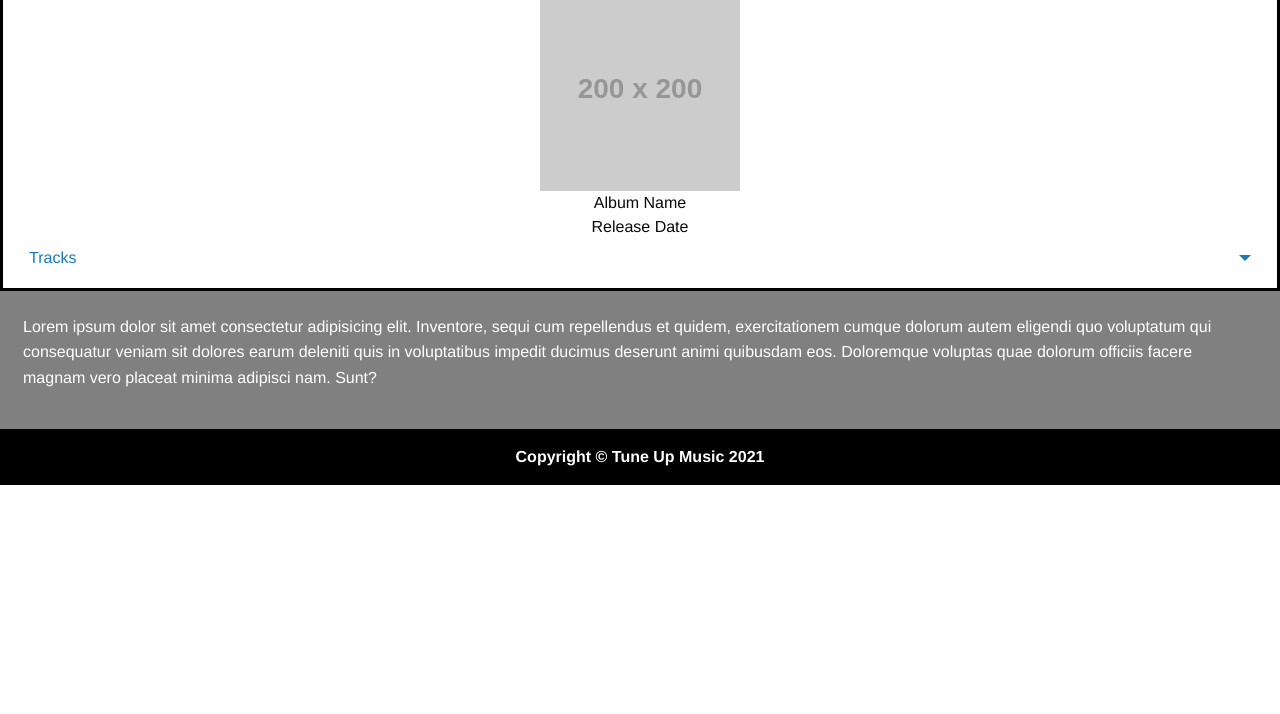
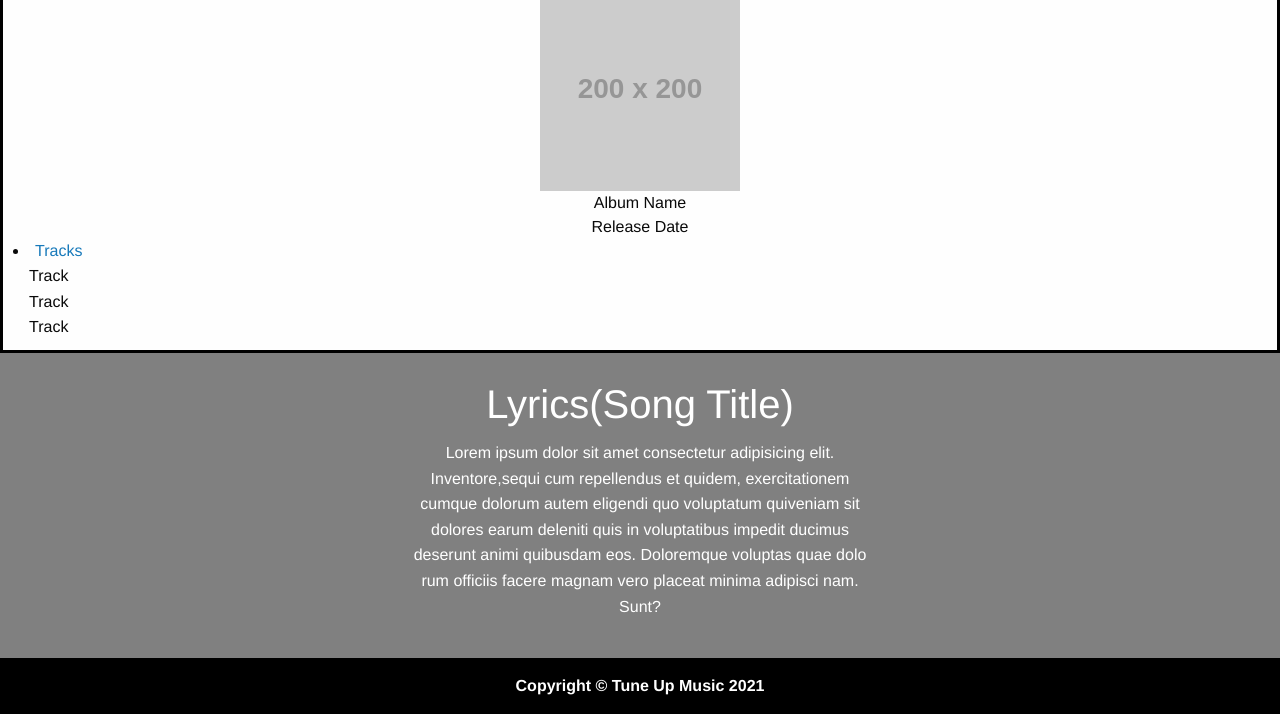
Before and after one commit to jkelly101/tune-up-music-project, a plain HTML site: page myindex.html in a window 1280 px wide. Shown: the part 872-1586 px from the top of the page. Before the commit the page ends 1357 px from the top, so only its background shows below. Drawn offline with nearby package versions, Linux system fonts and the light colour scheme; placeholder pictures from the web are drawn by us.

Commit message:
updated the lyrics tab

```diff
--- a/css/mystyle.css
+++ b/css/mystyle.css
@@ -56,3 +56,11 @@
   border-radius: 4px;
 
 }
+
+#lyrics-text{
+  text-align:center;
+}
+
+.container h2{
+  text-align:center;
+}
--- a/myindex.html
+++ b/myindex.html
@@ -32,7 +32,7 @@
               <p>
                 <input id="search-bar" class= "searchBtn" placeholder="Type to search..."/>
                 <!-- <button id="search-btn">Search</button> -->
-                <button type="button" class="button rounded bordered shadow secondary">Search</button>
+                <button type="button" class="button rounded bordered shadow secondary" id="search-btn">Search</button>
               </p>
               </div>
 
@@ -48,7 +48,7 @@
           <img src="http://placehold.it/200" class="float-center album-img">
           <div class="text-center" id="album-title">Album Name</div>
           <div class="text-center" id="release-date">Release Date</div>
-          <ul class="vertical menu accordion-menu" data-accordion-menu id="track-list">
+          <!-- <ul class="vertical menu accordion-menu" data-accordion-menu id="track-list"> -->
             <li>
               <a href="#">Tracks</a>
               <ul class="menu vertical nested">
@@ -66,13 +66,21 @@
     <!-- Lyrics-->
     <section class="container" id="lyrics-section">
       <div class="container">
+        <h2 >Lyrics(Song Title)</h2>
         <p id="lyrics-text">
-          Lorem ipsum dolor sit amet consectetur adipisicing elit. Inventore,
-          sequi cum repellendus et quidem, exercitationem cumque dolorum autem
-          eligendi quo voluptatum qui consequatur veniam sit dolores earum
-          deleniti quis in voluptatibus impedit ducimus deserunt animi quibusdam
-          eos. Doloremque voluptas quae dolorum officiis facere magnam vero
-          placeat minima adipisci nam. Sunt?
+          Lorem ipsum dolor sit amet consectetur adipisicing elit.
+        </br>
+          Inventore,sequi cum repellendus et quidem, exercitationem
+        </br>
+          cumque dolorum autem eligendi quo voluptatum quiveniam sit
+        </br>
+          dolores earum deleniti quis in voluptatibus impedit ducimus
+        </br>
+          deserunt animi quibusdam eos. Doloremque voluptas quae dolo
+        </br>
+          rum officiis facere magnam vero placeat minima adipisci nam.
+        </br>
+          Sunt?
         </p>
       </div>
     </section>
```
